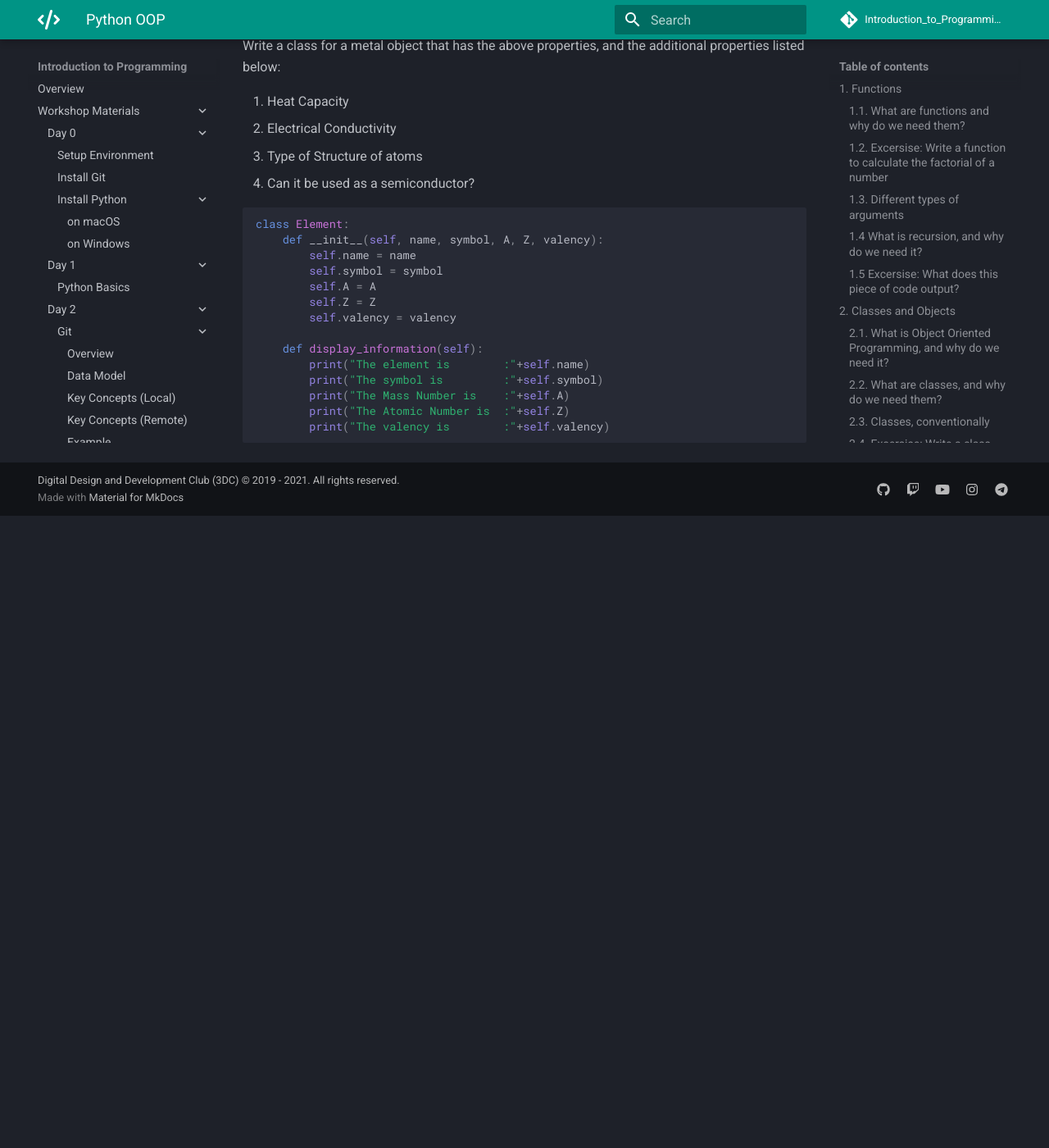
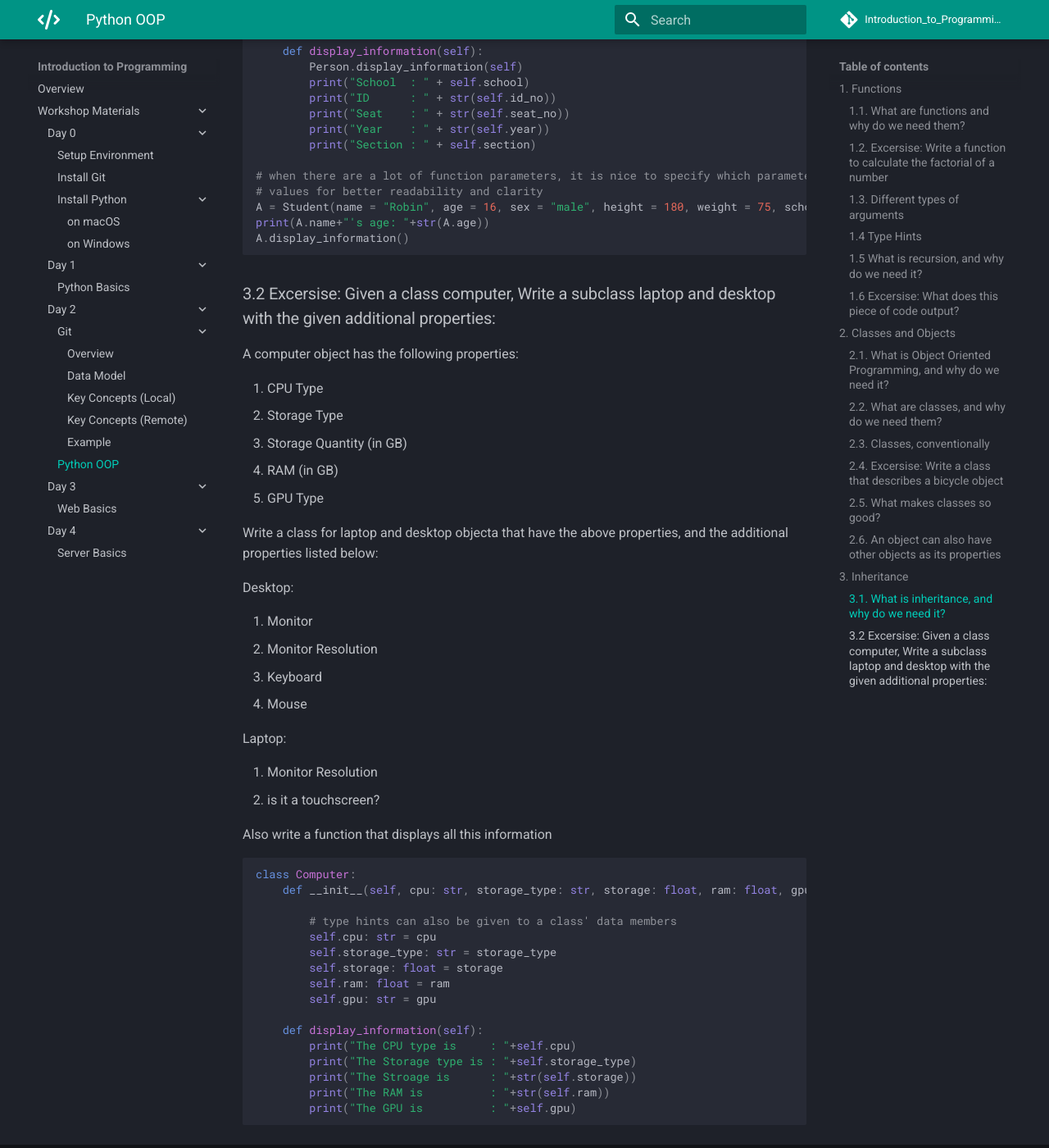
Before and after one commit to 3DCdsc/Introduction_to_Programming, an MkDocs documentation site: the page built from docs/Day_2/python oop.md, in a window 1280 px wide and 1400 px high, scrolled down 15165 px. Shown: the whole window at 82% size. Built offline with MkDocs 1.6.1 and Material for MkDocs 9.7.7, drawn with Linux system fonts in a browser that asks for light colours; comment, search, counter and statistics services are not loaded; before the commit the page ends 15794 px from its top, so only the background shows below that; some of the changed text lies outside the part shown.

Commit message:
updated excersise, added type hints

````diff
--- a/docs/Day_2/python oop.md
+++ b/docs/Day_2/python oop.md
@@ -248,7 +248,21 @@
 # prints 54
 ```
 
-### 1.4 _What is recursion, and why do we need it?_
+### 1.4 _Type Hints_
+
+When writing functions with a lot of parameters and variable names that might be unintuitive, it is a good idea to use type hints! type hints allow the person writing the function to tell the user what the expected data types of all the arguments being passed into it are
+
+For example:
+
+```py
+# this tells the user than height is a float, weight is an int and that this function is meant to return a float as well
+def calculateBMI(height: float, weight: int) -> float:
+    return weight/((height/100)**2)
+
+print(calculateBMI(182, 80))
+```
+
+### 1.5 _What is recursion, and why do we need it?_
 
 Lets take the factorial from the previous excersie as an example.
 
@@ -297,7 +311,7 @@
     return number*factorial(number-1)
 ```
 
-### 1.5 _Excersise: What does this piece of code output?_
+### 1.6 _Excersise: What does this piece of code output?_
 
 ```py
 def function(number):
@@ -375,6 +389,12 @@
     # wouldn't you want a way to see the properties of a pen you made as well?
     # you can write functions in a class that can work with the instances of the class. These functions are known as 'member
     # functions' of the class or 'methods'.
+
+    # methods are always functions that work on objects of a specific class. A method cannot be used without an object
+
+    # All methods of a class are unique to that class, and cannot be used on objects from other classes!
+    # for example, you could have a method called read() that reads the contents of a text book but you
+    # cannot use that method on a pen, because it doesn't make sense to read a pen!
     def display_information(pen):
         print("Colour : " + pen.colour)
         print("Size   : " + str(pen.size))
@@ -667,35 +687,47 @@
 A.display_information()
 ```
 
-### 3.2 Excersise: Given a class Element, Write a subclass metal with the given properties:
+### 3.2 Excersise: Given a class computer, Write a subclass laptop and desktop with the given additional properties:
 
-An element object has the following properties:
-1. Name
-2. Symbol
-3. Mass Number (A)
-4. Atomic Number (Z)
-5. Valency
+A computer object has the following properties:
 
-Write a class for a metal object that has the above properties, and the additional properties listed below:
+1. CPU Type
+2. Storage Type
+3. Storage Quantity (in GB)
+4. RAM (in GB)
+5. GPU Type
 
-1. Heat Capacity
-2. Electrical Conductivity
-3. Type of Structure of atoms
-4. Can it be used as a semiconductor?
+Write a class for laptop and desktop objecta that have the above properties, and the additional properties listed below:
+
+Desktop:
+
+1. Monitor
+2. Monitor Resolution
+2. Keyboard
+3. Mouse
+
+Laptop:
+
+1. Monitor Resolution
+2. is it a touchscreen?
+
+Also write a function that displays all this information
 
 ```py
-class Element:
-    def __init__(self, name, symbol, A, Z, valency):
-        self.name = name
-        self.symbol = symbol
-        self.A = A
-        self.Z = Z
-        self.valency = valency
+class Computer:
+    def __init__(self, cpu: str, storage_type: str, storage: float, ram: float, gpu: str):
+
+        # type hints can also be given to a class' data members
+        self.cpu: str = cpu
+        self.storage_type: str = storage_type
+        self.storage: float = storage
+        self.ram: float = ram
+        self.gpu: str = gpu
 
     def display_information(self):
-        print("The element is        :"+self.name)
-        print("The symbol is         :"+self.symbol)
-        print("The Mass Number is    :"+self.A)
-        print("The Atomic Number is  :"+self.Z)
-        print("The valency is        :"+self.valency)
+        print("The CPU type is     : "+self.cpu)
+        print("The Storage type is : "+self.storage_type)
+        print("The Stroage is      : "+str(self.storage))
+        print("The RAM is          : "+str(self.ram))
+        print("The GPU is          : "+self.gpu)
 ```
````
